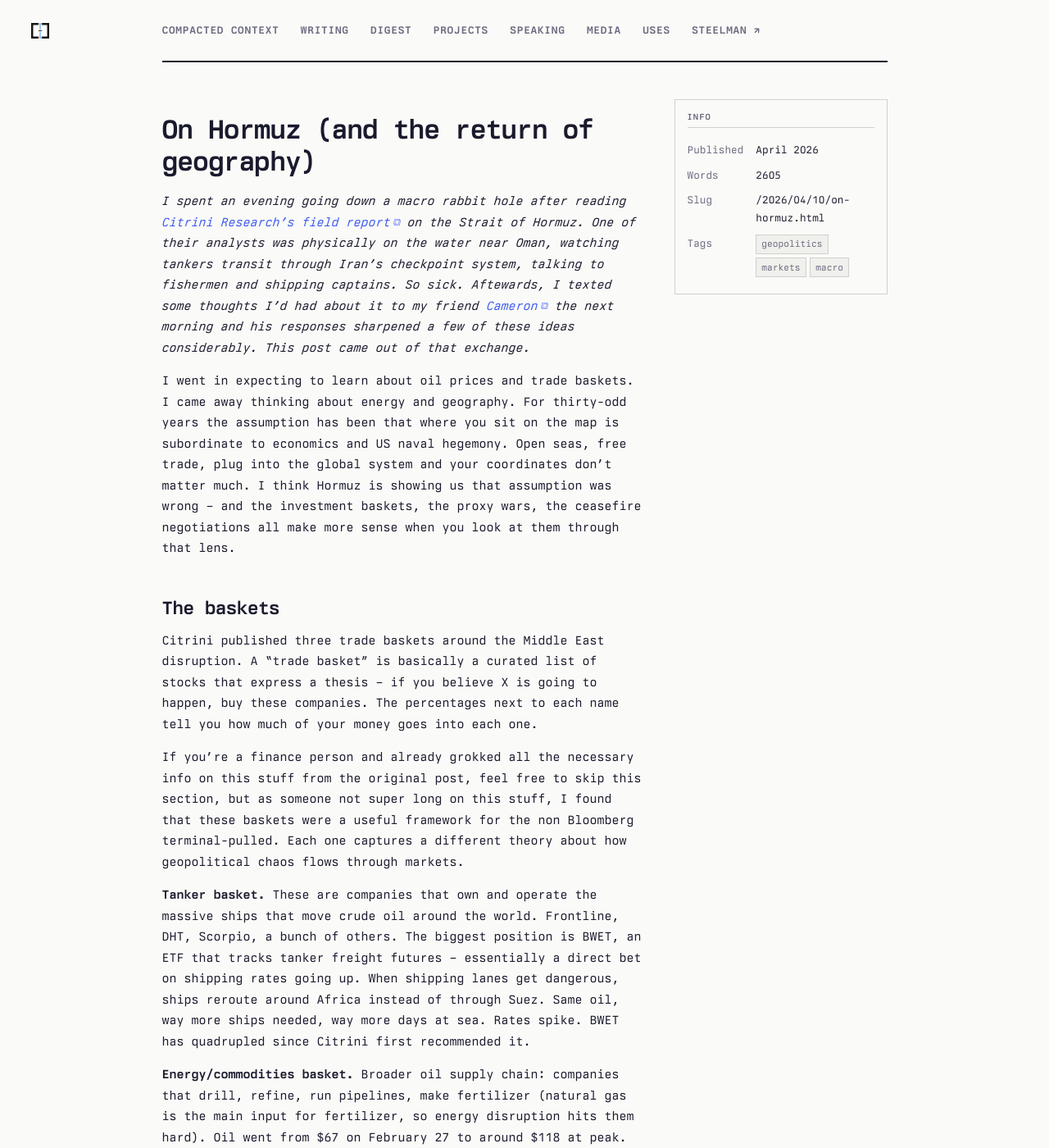
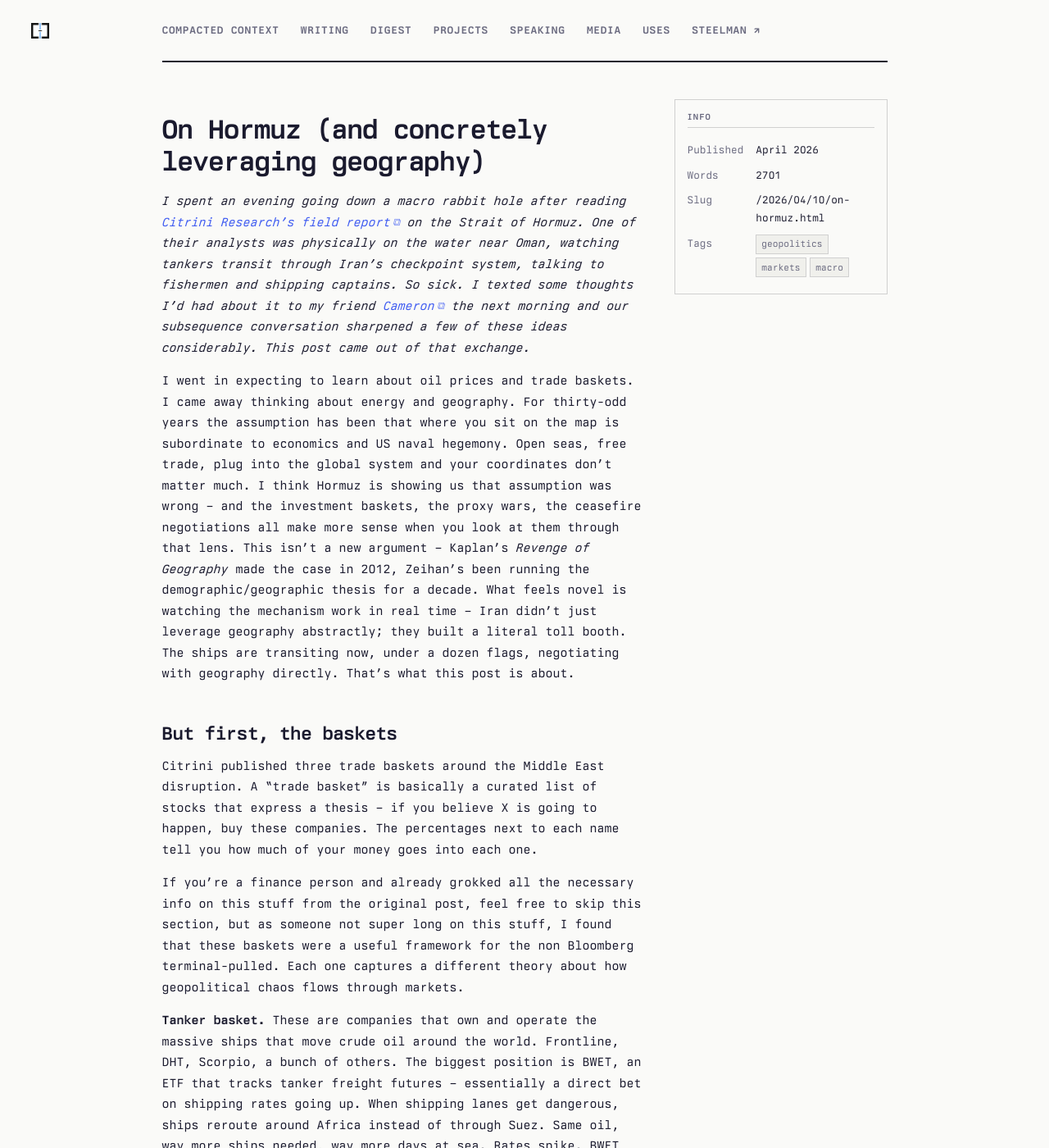
Before and after one commit to dmarticus/dmarticus.github.io, a Jekyll site: the page built from _posts/2026-04-10-on-hormuz.md, in a window 1280 px wide and 1400 px high. Shown: the whole window at 82% size. Built offline with Jekyll 4.4.1, drawn with Linux system fonts in a browser that asks for light colours; some of the changed text lies outside the part shown.

Commit message:
edits to Hormuz post

```diff
--- a/_posts/2026-04-10-on-hormuz.md
+++ b/_posts/2026-04-10-on-hormuz.md
@@ -1,15 +1,15 @@
 ---
-title: "On Hormuz (and the return of geography)"
+title: "On Hormuz (and concretely leveraging geography)"
 layout: post
 tags: [geopolitics, markets, macro]
 post_summary: "A late-night macro rabbit hole about the Strait of Hormuz that turned into a conversation about geography, trade baskets, Arctic shipping routes, and why where you sit on the map suddenly matters again."
 ---
 
-_I spent an evening going down a macro rabbit hole after reading [Citrini Research's field report](https://www.citriniresearch.com/p/free-strait-of-hormuz-a-citrini-field) on the Strait of Hormuz. One of their analysts was physically on the water near Oman, watching tankers transit through Iran's checkpoint system, talking to fishermen and shipping captains. So sick. Aftewards, I texted some thoughts I'd had about it to my friend [Cameron](https://cameron.otsuka.systems/) the next morning and his responses sharpened a few of these ideas considerably. This post came out of that exchange._
+_I spent an evening going down a macro rabbit hole after reading [Citrini Research's field report](https://www.citriniresearch.com/p/free-strait-of-hormuz-a-citrini-field) on the Strait of Hormuz. One of their analysts was physically on the water near Oman, watching tankers transit through Iran's checkpoint system, talking to fishermen and shipping captains. So sick. I texted some thoughts I'd had about it to my friend [Cameron](https://cameron.otsuka.systems/) the next morning and our subsequence conversation sharpened a few of these ideas considerably. This post came out of that exchange._
 
-I went in expecting to learn about oil prices and trade baskets. I came away thinking about energy and geography. For thirty-odd years the assumption has been that where you sit on the map is subordinate to economics and US naval hegemony. Open seas, free trade, plug into the global system and your coordinates don't matter much. I think Hormuz is showing us that assumption was wrong -- and the investment baskets, the proxy wars, the ceasefire negotiations all make more sense when you look at them through that lens.
+I went in expecting to learn about oil prices and trade baskets. I came away thinking about energy and geography. For thirty-odd years the assumption has been that where you sit on the map is subordinate to economics and US naval hegemony. Open seas, free trade, plug into the global system and your coordinates don't matter much. I think Hormuz is showing us that assumption was wrong -- and the investment baskets, the proxy wars, the ceasefire negotiations all make more sense when you look at them through that lens. This isn't a new argument -- Kaplan's _Revenge of Geography_ made the case in 2012, Zeihan's been running the demographic/geographic thesis for a decade. What feels novel is watching the mechanism work in real time -- Iran didn't just leverage geography abstractly; they built a literal toll booth. The ships are transiting now, under a dozen flags, negotiating with geography directly. That's what this post is about.
 
-## The baskets
+## But first, the baskets
 
 Citrini published three trade baskets around the Middle East disruption. A "trade basket" is basically a curated list of stocks that express a thesis -- if you believe X is going to happen, buy these companies. The percentages next to each name tell you how much of your money goes into each one.
 
@@ -17,9 +17,15 @@ If you're a finance person and already grokked all the necessary info on this st
 
 **Tanker basket.** These are companies that own and operate the massive ships that move crude oil around the world. Frontline, DHT, Scorpio, a bunch of others. The biggest position is BWET, an ETF that tracks tanker freight futures -- essentially a direct bet on shipping rates going up. When shipping lanes get dangerous, ships reroute around Africa instead of through Suez. Same oil, way more ships needed, way more days at sea. Rates spike. BWET has quadrupled since Citrini first recommended it.
 
+![Tanker Basket](../../../media/basket1.webp){:width="740px"}
+
 **Energy/commodities basket.** Broader oil supply chain: companies that drill, refine, run pipelines, make fertilizer (natural gas is the main input for fertilizer, so energy disruption hits them hard). Oil went from $67 on February 27 to around $118 at peak. This basket is a straightforward "disruption means higher energy prices" bet. Citrini's highest conviction play here is actually US petrochemicals -- Dow and Westlake -- because Gulf infrastructure damage will take 250-275 days to repair even after Hormuz reopens. US producers sitting on cheap domestic feedstock benefit regardless of how the conflict resolves.
 
+![Energy/Commodities Basket](../../../media/basket2.webp){:width="740px"}
+
 **Energy sovereignty basket.** This one's different. It's almost entirely European and Japanese renewables companies -- Vestas, Orsted, Iberdrola, RWE, plus grid infrastructure and solar hardware manufacturers. The bet is that every government watching Hormuz close now has political mandate to fast-track domestic energy buildout. Permits, subsidies, grid investment. The utilities in this basket (Fortum, Verbund, Acciona) have a particularly elegant setup: they own renewable assets with near-zero marginal cost but sell into wholesale electricity markets where the price is set by gas. When gas prices spike, their margins explode even though their costs didn't change. Slower burn than the other two baskets, less volatile, probably only up modestly so far. But arguably the most durable thesis.
+
+![Energy Sovereignty Basket](../../../media/basket3.webp){:width="740px"}
 
 The ceasefire announced yesterday hammered all three baskets, at least short term.
 
@@ -47,7 +53,7 @@ In short: Cuba caps the Gulf for the US and gets Russia out of our hemisphere. T
 
 The energy picture is a useful reality check. Europe has spent EUR 300 billion on REPowerEU[^repowereu], cut Russian gas imports from 45% to 13%[^eu-gas], tripled US LNG imports[^eu-gas], and hit a milestone in 2025 where wind and solar generated more EU electricity than fossil fuels for the first time.[^ember] And despite all that, the Hormuz closure -- which directly affects only about 10% of EU LNG[^ieefa] -- still sent Dutch gas benchmarks nearly doubling, triggered fuel rationing in Slovenia[^rationing], and forced the ECB to postpone rate cuts. Geography doesn't care about your spending programs.
 
-But I think the most interesting take on this whole geography thing has to do with trade routes and climate. Historically, European power flows East-West through the Mediterranean. Spain, Italy, Greece -- they control the sea lanes, which makes them more strategically important within the EU than their GDP might suggest. But global warming means the Arctic is opening up. China already runs an "Arctic Express" container service from Shanghai to Rotterdam, Hamburg, Gdansk, and Felixstowe -- 18 days versus 35-50 via Suez.[^arctic-express] Nature Communications projects the first ice-free Arctic day before 2030.[^arctic-ice] As the northern passages become viable, the UK, the Netherlands, and Norway gain strategic weight as trade destinations -- potentially at Mediterranean expense.
+But I think the most interesting take on this whole geography thing has to do with trade routes and climate. Historically, European power flows East-West through the Mediterranean. Spain, Italy, Greece -- they control the sea lanes, which makes them more strategically important within the EU than their GDP might suggest. But global warming means the Arctic is opening up. China already runs an "Arctic Express" container service from Shanghai to Rotterdam, Hamburg, Gdansk, and Felixstowe -- 18 days versus 35-50 via Suez.[^arctic-express] Nature Communications projects the first ice-free Arctic day before 2030.[^arctic-ice] As the northern passages become viable, the UK, the Netherlands, and Norway gain strategic weight as trade destinations -- potentially at Mediterranean expense. (The Arctic angle probably deserves its own post, but it's worth flagging here because it illustrates the same point from a different direction.)
 
 Italy sees it coming -- they're counter-investing in Trieste as a rail gateway to Central Europe, trying to stay relevant in a world where ships might skip the Mediterranean entirely. The geography of Europe is pulling in two directions at once, and climate change is accelerating the split. That tension makes a unified EU bloc harder to achieve in ways that don't show up in the usual federalist pitch.
 
```
Also changed, not shown: other parts of _posts/2026-04-10-on-hormuz.md (+1 -1 lines), media/basket1.webp (added), media/basket2.webp (added), media/basket3.webp (added).
